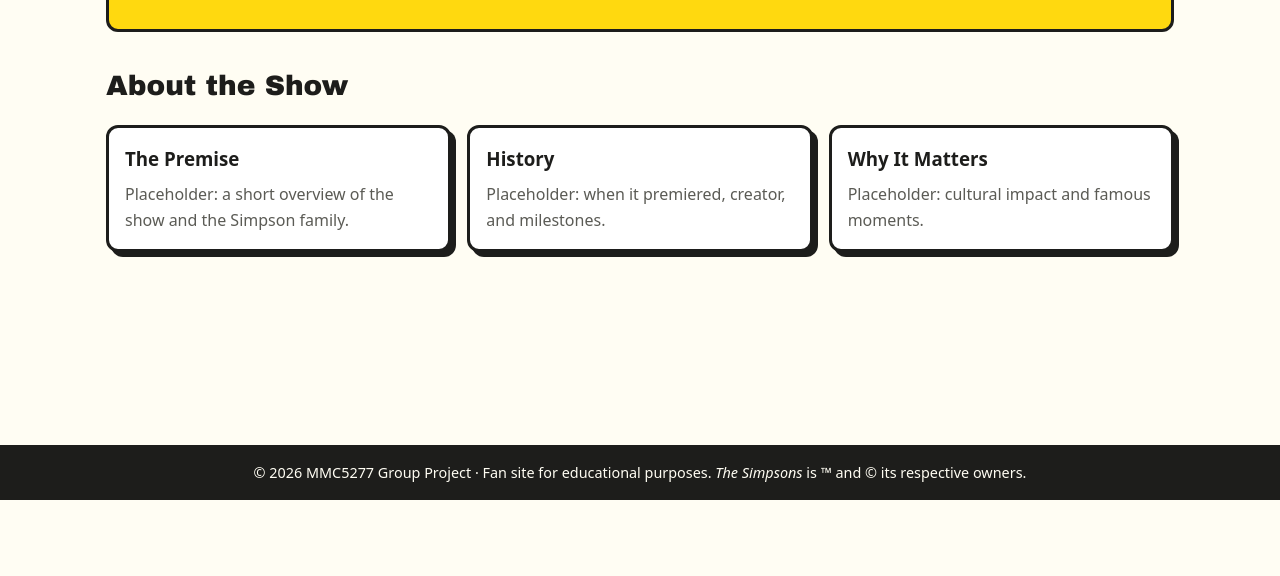
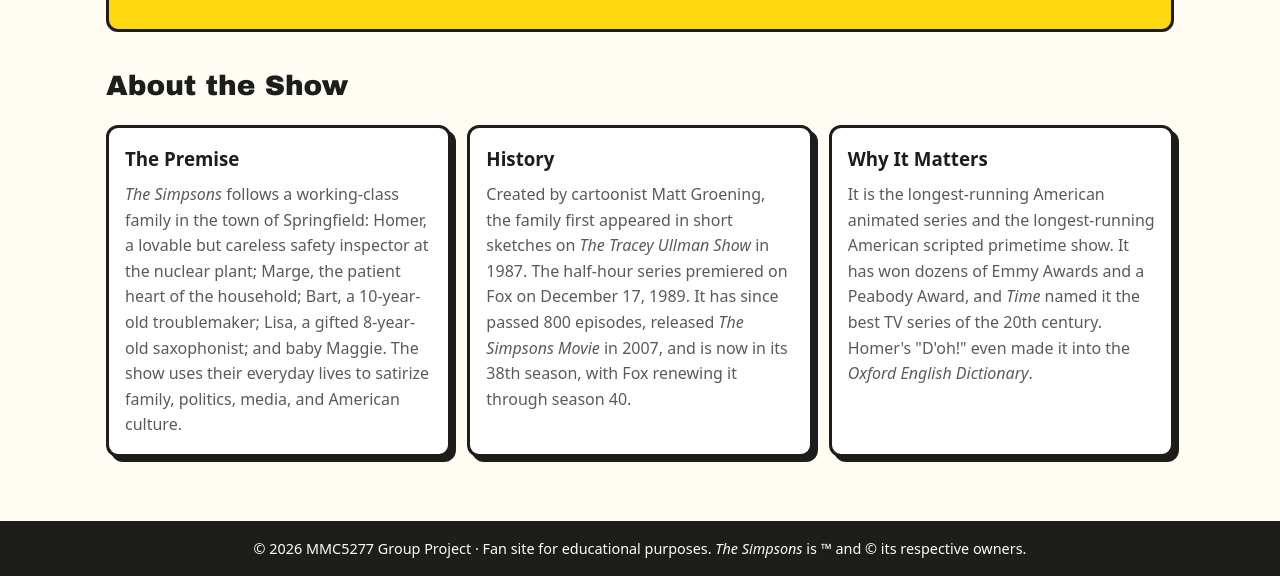
Before and after one commit to Je9017962/simpsons-fan-hub, a plain HTML site: page index.html in a window 1280 px wide. Shown: the part 300-876 px from the top of the page. Before the commit the page ends 800 px from the top, so only its background shows below. Drawn offline with Linux system fonts and the light colour scheme.

Commit message:
Fix CSS paths, add home page content

```diff
--- a/index.html
+++ b/index.html
@@ -4,8 +4,8 @@
   <meta charset="UTF-8">
   <meta name="viewport" content="width=device-width, initial-scale=1.0">
   <title>The Simpsons Fan Hub | Home</title>
-  <link rel="stylesheet" href="css/style.css">
-  <link rel="stylesheet" href="css/home.css">
+  <link rel="stylesheet" href="CSS/style.css">
+  <link rel="stylesheet" href="CSS/home.css">
 </head>
 <body>
 
@@ -35,19 +35,38 @@
 
     <section class="section">
       <h2 class="section__title">About the Show</h2>
-      <!-- Jeremiah: replace placeholder text with real homepage content -->
       <div class="home__grid">
         <article class="card">
           <h3 class="card__title">The Premise</h3>
-          <p class="card__text">Placeholder: a short overview of the show and the Simpson family.</p>
+          <p class="card__text">
+            <em>The Simpsons</em> follows a working-class family in the town of
+            Springfield: Homer, a lovable but careless safety inspector at the
+            nuclear plant; Marge, the patient heart of the household; Bart, a
+            10-year-old troublemaker; Lisa, a gifted 8-year-old saxophonist; and
+            baby Maggie. The show uses their everyday lives to satirize family,
+            politics, media, and American culture.
+          </p>
         </article>
         <article class="card">
           <h3 class="card__title">History</h3>
-          <p class="card__text">Placeholder: when it premiered, creator, and milestones.</p>
+          <p class="card__text">
+            Created by cartoonist Matt Groening, the family first appeared in
+            short sketches on <em>The Tracey Ullman Show</em> in 1987. The
+            half-hour series premiered on Fox on December 17, 1989. It has since
+            passed 800 episodes, released <em>The Simpsons Movie</em> in 2007,
+            and is now in its 38th season, with Fox renewing it through
+            season 40.
+          </p>
         </article>
         <article class="card">
           <h3 class="card__title">Why It Matters</h3>
-          <p class="card__text">Placeholder: cultural impact and famous moments.</p>
+          <p class="card__text">
+            It is the longest-running American animated series and the
+            longest-running American scripted primetime show. It has won dozens
+            of Emmy Awards and a Peabody Award, and <em>Time</em> named it the
+            best TV series of the 20th century. Homer's "D'oh!" even made it
+            into the <em>Oxford English Dictionary</em>.
+          </p>
         </article>
       </div>
     </section>
```
Also changed, not shown: page2.html (+3 -3 lines), page3.html (+3 -3 lines).
